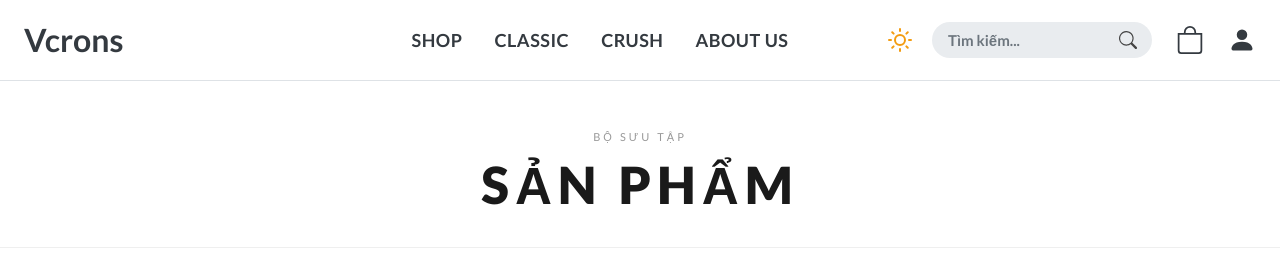
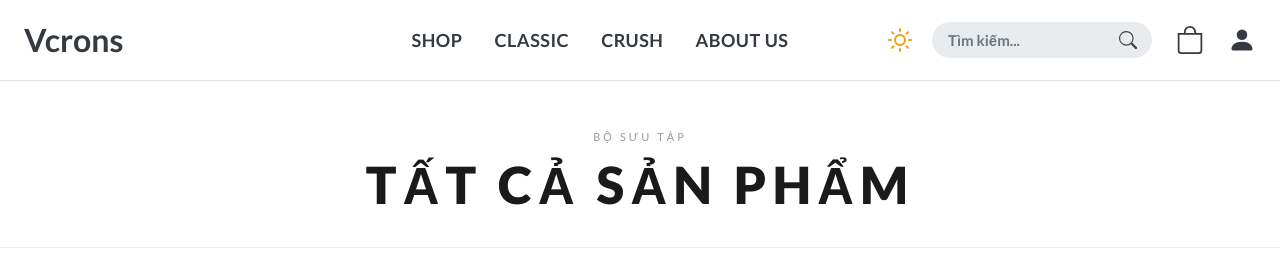
Before and after one commit to KhoaGibel/Vcrons, a React (Vite) app in the folder font-end/: page /shop in a window 1280 px wide. Shown: the top 260 px of the page. Built offline with nearby package versions, Linux system fonts and the light colour scheme; no server answers.

Commit message:
Sửa lại cart và header

```diff
--- a/font-end/src/pages/admin/AdminDashboard.jsx
+++ b/font-end/src/pages/admin/AdminDashboard.jsx
@@ -34,7 +34,7 @@ const Badge = ({ label, type }) => {
   };
   const c = colors[type] || colors.inactive;
   const labels = { active: "Hoạt động", inactive: "Ẩn", pending: "Chờ xử lý", shipping: "Đang giao", delivered: "Hoàn thành", cancelled: "Huỷ", admin: "Admin", staff: "Nhân viên", customer: "Khách hàng", banned: "Bị khoá" };
-  return <span style={{ background: c.bg, color: c.color, border: `1px solid ${c.border}`, borderRadius: "4px", padding: "4px 10px", fontSize: "11px", fontWeight: 700, letterSpacing: "0.5px" }}>{labels[type] || label}</span>;
+  return <span style={{ background: c.bg, color: c.color, border: `1px solid ${c.border}`, borderRadius: "4px", padding: "4px 10px", fontSize: "11px", fontWeight: 700, letterSpacing: "0.5px", whiteSpace: "nowrap" }}>{labels[type] || label}</span>;
 };
 
 const Sidebar = ({ active, setActive }) => {
@@ -616,6 +616,7 @@ const Orders = ({ orders, setOrders }) => {
           </button>
         ))}
       </div>
+
       {/* Modal chi tiết đơn hàng */}
       {viewOrder && (
         <OrderDetailModal
@@ -675,6 +676,18 @@ const Orders = ({ orders, setOrders }) => {
                     <button onClick={() => setViewOrder(o)} style={{ padding: "6px 12px", background: "#1a1a1a", color: "#fff", border: "none", borderRadius: "4px", fontSize: "11px", fontWeight: 800, cursor: "pointer", fontFamily: "'Lato', sans-serif" }}>
                       Chi tiết
                     </button>
+
+                    {/* 👉 NÚT HỦY ĐƠN: Chỉ hiện khi đơn chưa hoàn thành và chưa bị hủy */}
+                    {o.status !== "delivered" && o.status !== "cancelled" && (
+                      <button onClick={() => {
+                        if (window.confirm(`Xác nhận HỦY đơn hàng #${o.orderCode || o._id.slice(-6).toUpperCase()}?`)) {
+                          updateStatus(o._id, "cancelled");
+                        }
+                      }} style={{ padding: "6px 12px", background: "#fff", color: "#dc2626", border: "1px solid #fecaca", borderRadius: "4px", fontSize: "11px", fontWeight: 800, cursor: "pointer", fontFamily: "'Lato', sans-serif" }}>
+                        Huỷ đơn
+                      </button>
+                    )}
+
                     <button onClick={() => setDeleteOrderId(o._id)} style={{ padding: "6px 12px", background: "#fef2f2", color: "#e60000", border: "none", borderRadius: "4px", fontSize: "11px", fontWeight: 800, cursor: "pointer", fontFamily: "'Lato', sans-serif" }}>
                       Xoá
                     </button>
--- a/font-end/src/pages/cart/CartCheckout.jsx
+++ b/font-end/src/pages/cart/CartCheckout.jsx
@@ -331,8 +331,8 @@ export const CheckoutPage = () => {
           <Link to="/" style={{ display: "inline-block", background: "#1a1a1a", color: "#fff", padding: "12px 24px", borderRadius: "2px", textDecoration: "none", fontWeight: 700, fontSize: "12px", letterSpacing: "2px" }}>
             VỀ TRANG CHỦ
           </Link>
-          <Link to="/profile" style={{ display: "inline-block", background: "#fff", color: "#1a1a1a", padding: "12px 24px", borderRadius: "2px", textDecoration: "none", fontWeight: 700, fontSize: "12px", letterSpacing: "2px", border: "1px solid #ddd" }}>
-            ĐƠN HÀNG CỦA TÔI
+          <Link to="/history-order" style={{ display: "inline-block", background: "#fff", color: "#1a1a1a", padding: "12px 24px", borderRadius: "2px", textDecoration: "none", fontWeight: 700, fontSize: "12px", letterSpacing: "2px", border: "1px solid #ddd" }}>
+          ĐƠN HÀNG CỦA TÔI
           </Link>
         </div>
       </div>
--- a/font-end/src/pages/product/index.jsx
+++ b/font-end/src/pages/product/index.jsx
@@ -1,5 +1,5 @@
 import React, { useState, useEffect } from "react";
-import { Link } from "react-router-dom";
+import { Link, useLocation } from "react-router-dom";
 
 const formatPrice = (price) => new Intl.NumberFormat("vi-VN", { style: "currency", currency: "VND" }).format(price || 0);
 
@@ -19,7 +19,6 @@ const ProductCard = ({ product }) => {
   const [hovered, setHovered] = useState(false);
   if (!product) return null;
 
-  // 👉 TỐI ƯU LOGIC HIỂN THỊ ẢNH: Ưu tiên mảng images ngoài cùng (Cloudinary)
   let displayImage = null;
   if (product.images && product.images.length > 0) {
       displayImage = product.images[0];
@@ -68,6 +67,12 @@ const ProductPage = () => {
   const [loading, setLoading] = useState(true);
   const [sortBy, setSortBy] = useState("default");
 
+  const location = useLocation();
+  const queryParams = new URLSearchParams(location.search);
+  const categoryFilter = queryParams.get("category");
+  // 👉 Lấy thêm từ khóa tìm kiếm từ URL
+  const searchFilter = queryParams.get("search");
+
   useEffect(() => {
     fetch("https://vcrons.onrender.com/api/products")
       .then(res => res.json())
@@ -79,18 +84,46 @@ const ProductPage = () => {
       .catch(err => { console.error("Lỗi Fetch:", err); setLoading(false); });
   }, []);
 
-  const sortedProducts = [...dbProducts].sort((a, b) => {
+  let displayedProducts = dbProducts;
+
+  // 1. Lọc theo danh mục (Classic, Crush...)
+  if (categoryFilter) {
+      displayedProducts = displayedProducts.filter(p => p.category === categoryFilter);
+  }
+
+  // 2. Lọc theo từ khóa tìm kiếm (Gõ sai/gần đúng vẫn ra)
+  if (searchFilter) {
+      const keyword = searchFilter.toLowerCase().trim(); // Đưa hết về chữ thường để so sánh cho dễ
+      displayedProducts = displayedProducts.filter(p => {
+          const nameMatch = p.name?.toLowerCase().includes(keyword); // Tên chứa từ khóa (vd: "cla" -> "Classic")
+          const catMatch = p.category?.toLowerCase().includes(keyword); // Danh mục chứa từ khóa
+          return nameMatch || catMatch;
+      });
+  }
+
+  // 3. Sắp xếp giá
+  const sortedProducts = [...displayedProducts].sort((a, b) => {
       if (sortBy === "price-asc") return (a.price || 0) - (b.price || 0);
       if (sortBy === "price-desc") return (b.price || 0) - (a.price || 0);
       return 0;
   });
+
+  // Tạo tiêu đề thông minh
+  let pageTitle = "TẤT CẢ SẢN PHẨM";
+  if (searchFilter) {
+      pageTitle = `KẾT QUẢ TÌM KIẾM: "${searchFilter}"`;
+  } else if (categoryFilter) {
+      pageTitle = `SẢN PHẨM ${categoryFilter}`;
+  }
 
   return (
     <div className="shop-page" style={{ minHeight: "100vh", background: "#fafafa", fontFamily: "'Lato', sans-serif" }}>
       <div className="shop-header" style={{ background: "#fff", borderBottom: "1px solid #efefef", padding: "48px 0 32px" }}>
         <div className="container text-center">
           <p style={{ fontSize: "11px", letterSpacing: "3px", textTransform: "uppercase", color: "#999", marginBottom: "8px" }}>Bộ Sưu Tập</p>
-          <h1 className="shop-title" style={{ fontSize: "clamp(28px, 4vw, 52px)", fontWeight: 900, letterSpacing: "6px", textTransform: "uppercase", color: "#1a1a1a", margin: 0 }}>SẢN PHẨM</h1>
+          <h1 className="shop-title" style={{ fontSize: "clamp(28px, 4vw, 52px)", fontWeight: 900, letterSpacing: "6px", textTransform: "uppercase", color: "#1a1a1a", margin: 0 }}>
+            {pageTitle}
+          </h1>
         </div>
       </div>
 
@@ -113,7 +146,13 @@ const ProductPage = () => {
         ) : sortedProducts.length === 0 ? (
           <div style={{ textAlign: "center", padding: "80px 0", color: "#aaa" }}>
             <p style={{ fontSize: "40px", marginBottom: "12px" }}>🔍</p>
-            <p style={{ fontSize: "16px", letterSpacing: "1px" }}>Không tìm thấy dữ liệu từ Backend.</p>
+            <p style={{ fontSize: "16px", letterSpacing: "1px" }}>
+              {searchFilter
+                ? `Không tìm thấy sản phẩm nào phù hợp với từ khóa "${searchFilter}".`
+                : categoryFilter
+                  ? `Hiện chưa có sản phẩm nào thuộc dòng ${categoryFilter}.`
+                  : "Không tìm thấy dữ liệu từ Backend."}
+            </p>
           </div>
         ) : (
           <div style={{ display: "grid", gridTemplateColumns: "repeat(auto-fill, minmax(240px, 1fr))", gap: "24px" }}>
```
Also changed, not shown: font-end/src/pages/profile/UserOrders.jsx (+64 -8 lines), font-end/src/pages/admin/ProductForm.jsx (deleted).
